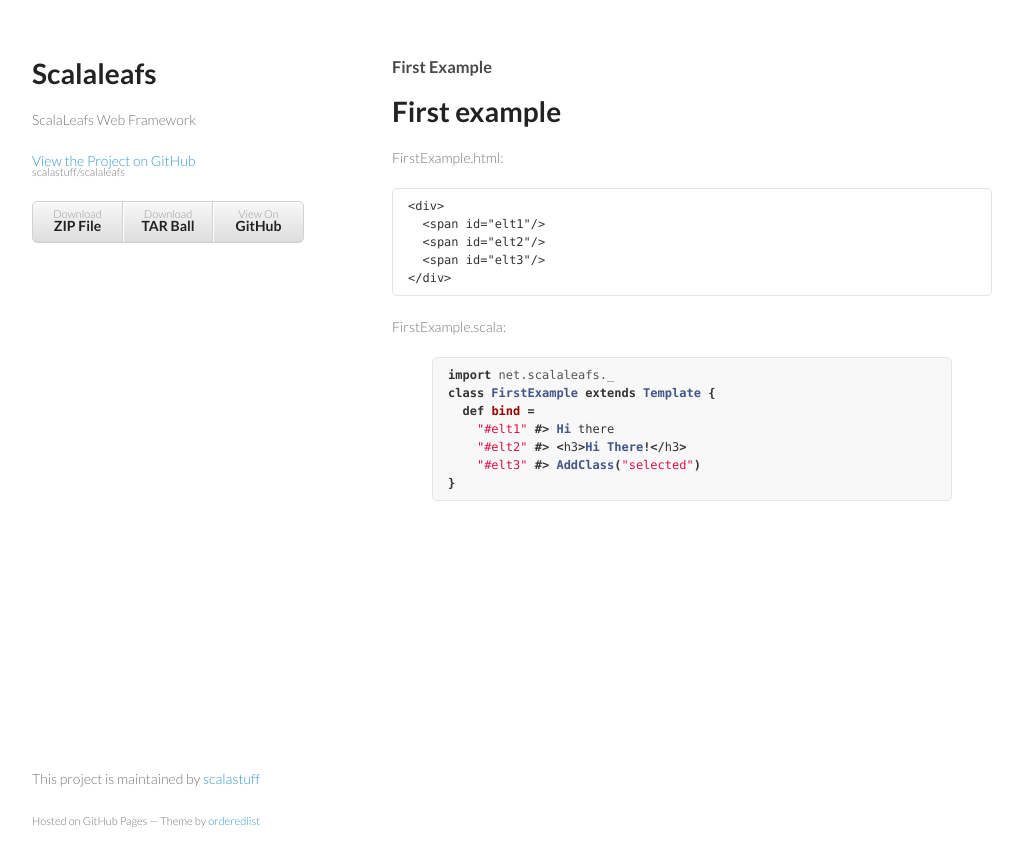
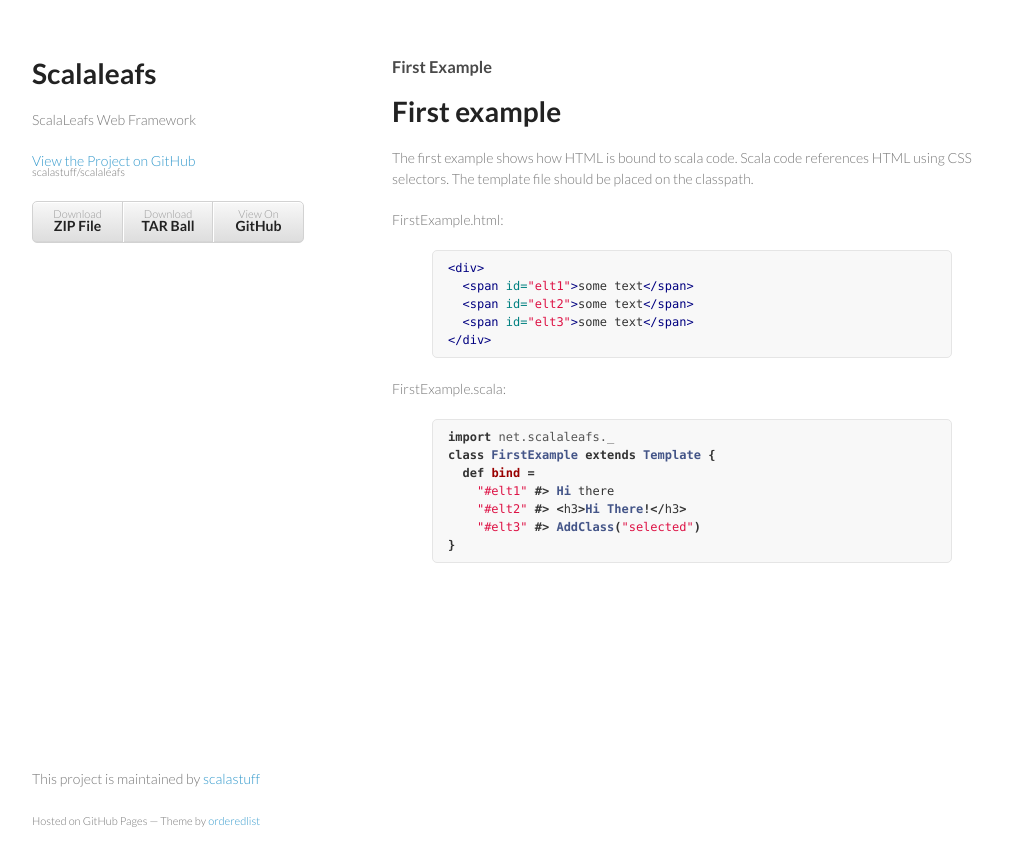
Before and after one commit to scalastuff/scalaleafs, a Jekyll site: the page built from first-steps.md, in a window 1280 px wide. Shown: the top 866 px of the page, without its empty margins (128-1151 px from the left). Built offline with Jekyll 4.4.1, drawn with Linux system fonts in a browser that asks for light colours.

Commit message:
Updated first-steps.md

```diff
--- a/first-steps.md
+++ b/first-steps.md
@@ -4,15 +4,20 @@
 ---
 # First example
 
+The first example shows how HTML is bound to scala code. Scala code references HTML using CSS selectors. The template file should be placed on the classpath.
+
 FirstExample.html:
 
-    <div>
-      <span id="elt1"/>
-      <span id="elt2"/>
-      <span id="elt3"/>
-    </div>
+{% highlight html %}
+<div>
+  <span id="elt1">some text</span>
+  <span id="elt2">some text</span>
+  <span id="elt3">some text</span>
+</div>
+{% endhighlight %}
 
 FirstExample.scala:
+
 {% highlight scala %}
 import net.scalaleafs._
 class FirstExample extends Template {
```
